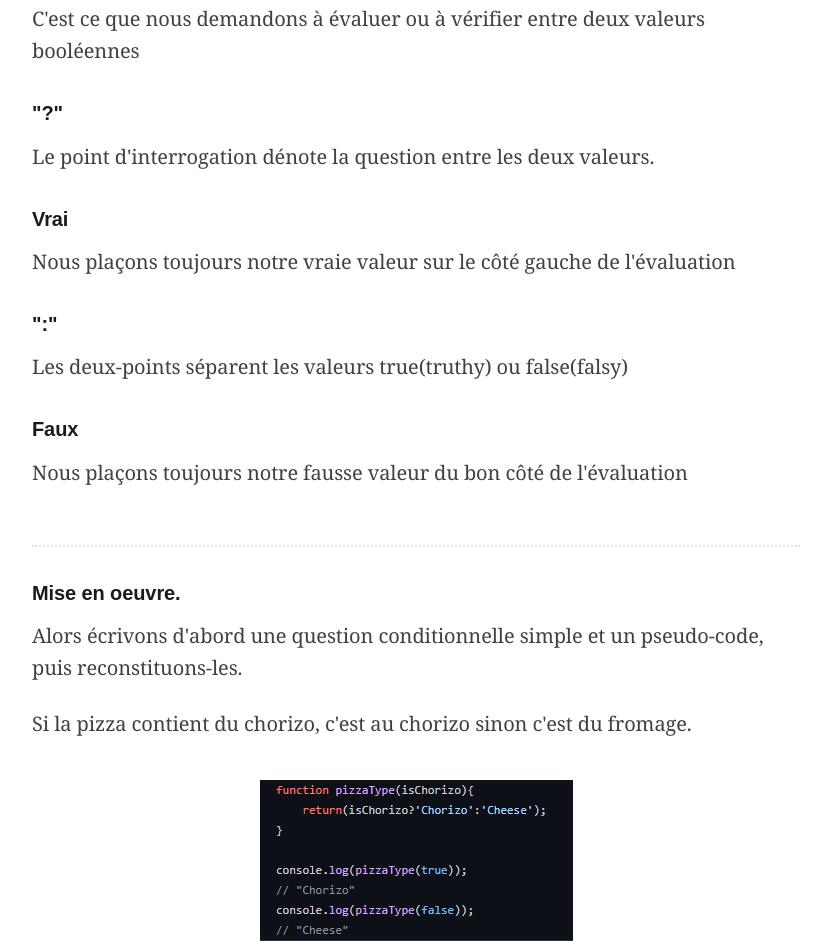
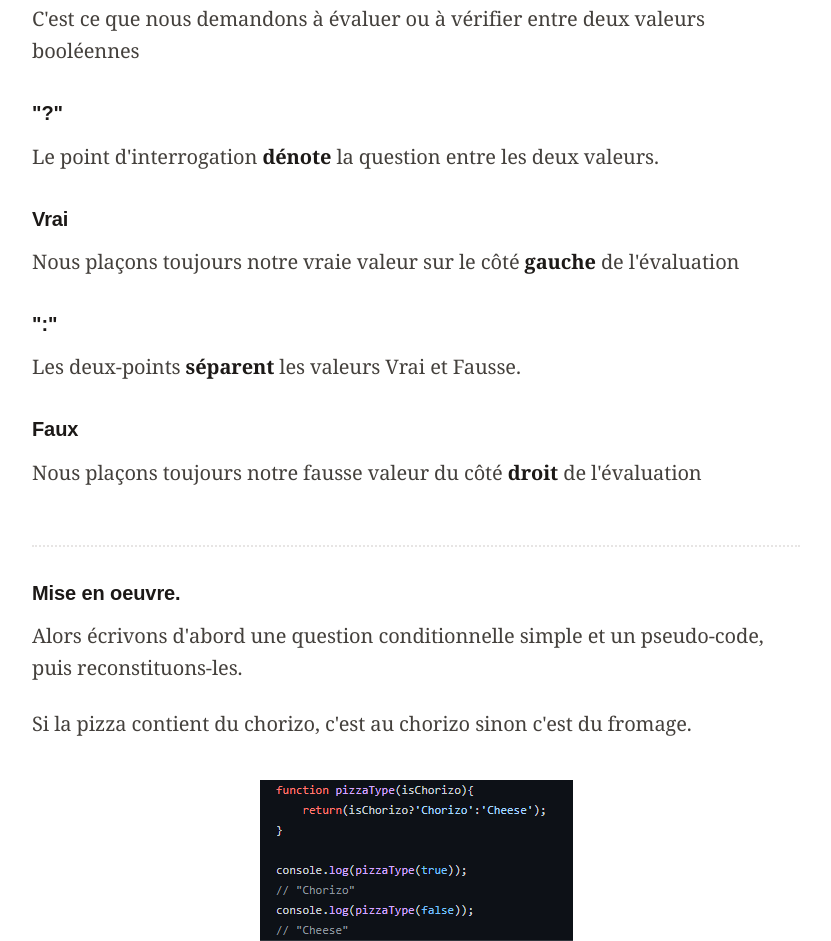
Before and after one commit to VincentKillian/portfolio, a plain HTML site: page ternary-condition.html in a window 1280 px wide. Shown: the part 1004-1945 px from the top of the page, without its empty margins (224-1055 px from the left). Drawn offline with Linux system fonts and the light colour scheme; a web font is replaced by a local one.

Commit message:
Fix error on teranry condition article

```diff
--- a/ternary-condition.html
+++ b/ternary-condition.html
@@ -55,18 +55,18 @@
                             </p>
                             <h3>"?"</h3>
                             <p>
-                                Le point d'interrogation dénote la question entre les deux valeurs.
+                                Le point d'interrogation <strong>dénote</strong> la question entre les deux valeurs.
                             </p>
                             <h3>Vrai</h3>
                             <p>
-                                Nous plaçons toujours notre vraie valeur sur le côté gauche de l'évaluation
+                                Nous plaçons toujours notre vraie valeur sur le côté <strong>gauche</strong> de l'évaluation
                             </p>
                             <h3>":"</h3>
                             <p>
-                                Les deux-points séparent les valeurs true(truthy) ou false(falsy)
+                                Les deux-points <strong>séparent</strong> les valeurs Vrai et Fausse.
                             </p>
                             <h3>Faux</h3>
-                            <p>Nous plaçons toujours notre fausse valeur du bon côté de l'évaluation</p>
+                            <p>Nous plaçons toujours notre fausse valeur du côté <strong>droit</strong> de l'évaluation</p>
                             <span class="block pb-8 mb-8 border-b-2 border-dotted"></span>
                             <h3>Mise en oeuvre.</h3>
                             <p>
```
